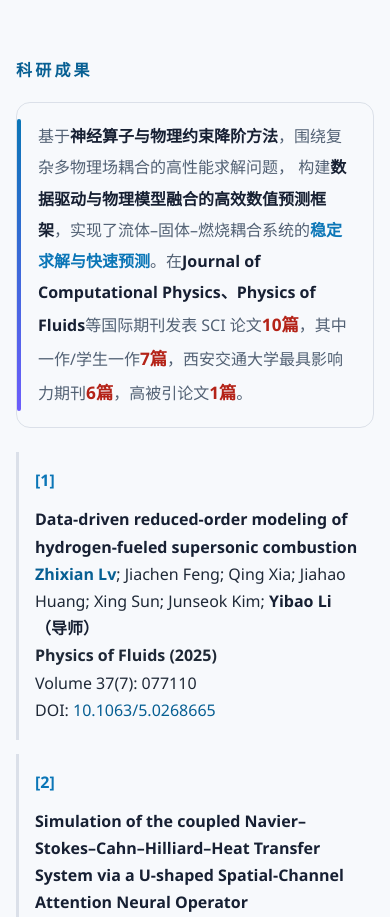
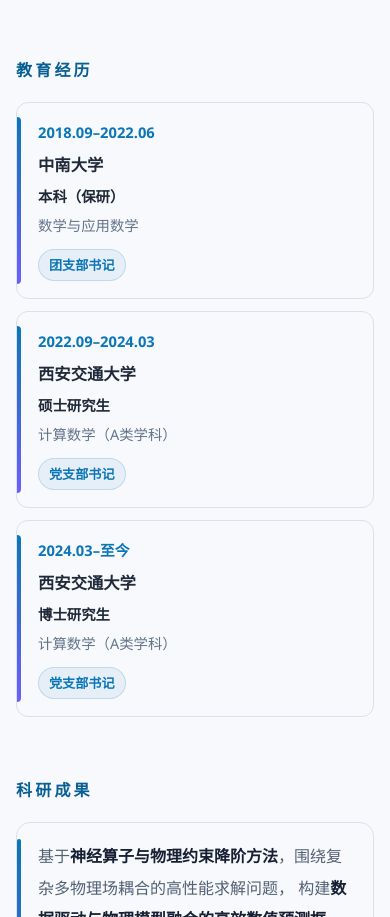
Before and after one commit to zhixianlv26/zhixianlv26.github.io, a plain HTML site: page index.html in a window 390 px wide. Shown: the part 936-1853 px from the top of the page. Drawn offline with Linux system fonts and the light colour scheme.

Commit message:
create personal homepage

```diff
--- a/index.html
+++ b/index.html
@@ -1191,6 +1191,157 @@
   color:#172033;
 }
 
+/* ==================================================
+   教育经历
+================================================== */
+.education-list{
+  display:flex;
+  flex-direction:column;
+  gap:14px;
+}
+
+/* 单条教育经历 */
+.education-item{
+  position:relative;
+  display:grid;
+  grid-template-columns:
+    minmax(150px,.95fr)
+    minmax(150px,1fr)
+    minmax(135px,.85fr)
+    minmax(220px,1.35fr)
+    minmax(110px,.7fr);
+  align-items:center;
+  gap:20px;
+
+  padding:18px 20px 18px 24px;
+
+  background:transparent;
+  border:1px solid rgba(148,163,184,.28);
+  border-radius:12px;
+
+  transition:
+    transform .2s ease,
+    border-color .2s ease,
+    background .2s ease;
+}
+
+/* 左侧蓝紫渐变装饰线 */
+.education-item::before{
+  content:"";
+  position:absolute;
+  left:0;
+  top:14px;
+  bottom:14px;
+  width:4px;
+  border-radius:0 4px 4px 0;
+  background:linear-gradient(
+    to bottom,
+    var(--accent),
+    var(--accent2)
+  );
+}
+
+.education-item:hover{
+  transform:translateY(-2px);
+  border-color:rgba(11,118,183,.48);
+  background:rgba(255,255,255,.18);
+}
+
+/* 时间 */
+.education-time{
+  color:var(--accent);
+  font-size:.92rem;
+  font-weight:750;
+  white-space:nowrap;
+  font-variant-numeric:tabular-nums;
+}
+
+/* 学校 */
+.education-school{
+  color:var(--text);
+  font-size:1rem;
+  font-weight:800;
+  white-space:nowrap;
+}
+
+/* 学历 */
+.education-degree{
+  color:var(--text);
+  font-size:.94rem;
+  font-weight:700;
+  white-space:nowrap;
+}
+
+/* 专业 */
+.education-major{
+  color:var(--dim);
+  font-size:.94rem;
+  white-space:nowrap;
+}
+
+/* 学生工作 */
+.education-position{
+  justify-self:end;
+  padding:4px 10px;
+
+  color:#0b76b7;
+  font-size:.82rem;
+  font-weight:700;
+  white-space:nowrap;
+
+  background:rgba(14,116,183,.07);
+  border:1px solid rgba(14,116,183,.18);
+  border-radius:999px;
+}
+
+/* 平板 */
+@media(max-width:900px){
+  .education-item{
+    grid-template-columns:
+      minmax(145px,.9fr)
+      minmax(150px,1fr)
+      minmax(135px,.85fr)
+      minmax(190px,1.2fr);
+  }
+
+  .education-position{
+    grid-column:2 / 5;
+    justify-self:start;
+  }
+}
+
+/* 手机 */
+@media(max-width:650px){
+  .education-list{
+    gap:12px;
+  }
+
+  .education-item{
+    grid-template-columns:1fr;
+    gap:5px;
+    padding:17px 17px 17px 21px;
+  }
+
+  .education-time{
+    margin-bottom:2px;
+  }
+
+  .education-school{
+    font-size:1.02rem;
+  }
+
+  .education-degree,
+  .education-major{
+    font-size:.9rem;
+  }
+
+  .education-position{
+    grid-column:auto;
+    justify-self:start;
+    margin-top:5px;
+  }
+}
+
 </style>
 </head>
 <body>
@@ -1199,6 +1350,7 @@
 <div><b>吕志贤</b></div>
 <div>
 <a href="#about">个人简介</a>
+<a href="#education">教育经历</a>
 <a href="#papers">科研成果</a>
 <a href="#projects">项目经历</a>
 <a href="#background">科研背景</a>
@@ -1244,6 +1396,40 @@
       吕志贤，男，中共党员，西安交通大学博士研究生，师从<strong><a href="https://gr.xjtu.edu.cn/web/yibaoli" rel="noopener noreferrer" target="_blank">李义宝教授</a></strong>，研究方向为复杂多物理场建模与智能计算，聚焦神经算子方法、物理约束学习与降阶建模方法。已在J. Comput. Phys.等期刊发表10篇SCI论文，其中一作/学生一作7篇，高被引1篇。主持并参与多项科研项目，获得国家奖学金等荣誉。
     </div>
 </div>
+
+<!-- 教育经历 -->
+<div class="section" id="education">
+  <h2>教育经历</h2>
+
+  <div class="education-list">
+
+    <div class="education-item">
+      <div class="education-time">2018.09–2022.06</div>
+      <div class="education-school">中南大学</div>
+      <div class="education-degree">本科（保研）</div>
+      <div class="education-major">数学与应用数学</div>
+      <div class="education-position">团支部书记</div>
+    </div>
+
+    <div class="education-item">
+      <div class="education-time">2022.09–2024.03</div>
+      <div class="education-school">西安交通大学</div>
+      <div class="education-degree">硕士研究生</div>
+      <div class="education-major">计算数学（A类学科）</div>
+      <div class="education-position">党支部书记</div>
+    </div>
+
+    <div class="education-item">
+      <div class="education-time">2024.03–至今</div>
+      <div class="education-school">西安交通大学</div>
+      <div class="education-degree">博士研究生</div>
+      <div class="education-major">计算数学（A类学科）</div>
+      <div class="education-position">党支部书记</div>
+    </div>
+
+  </div>
+</div>
+
 
 <!-- 论文成果 -->
 <div class="section" id="papers">
```
